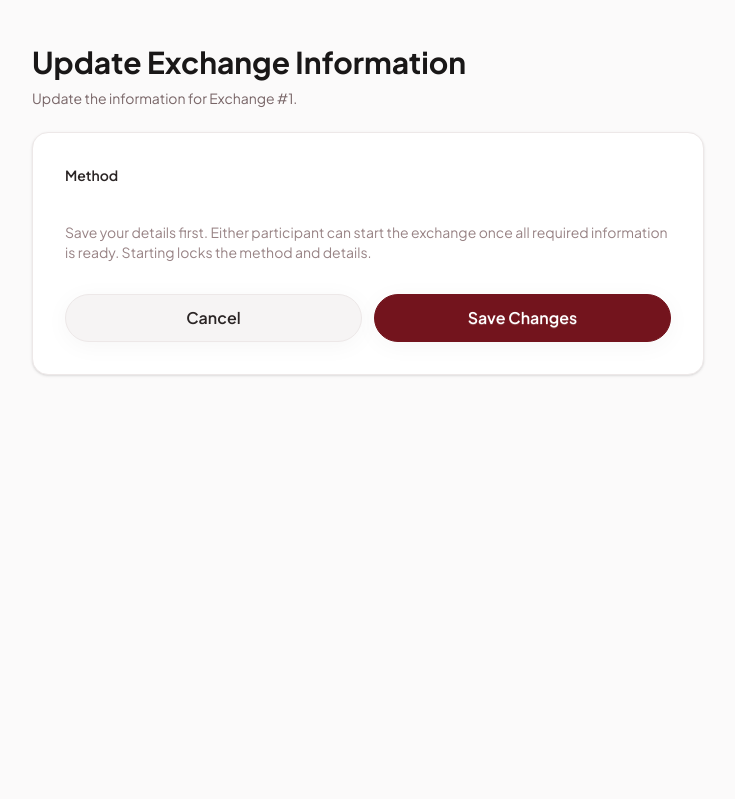
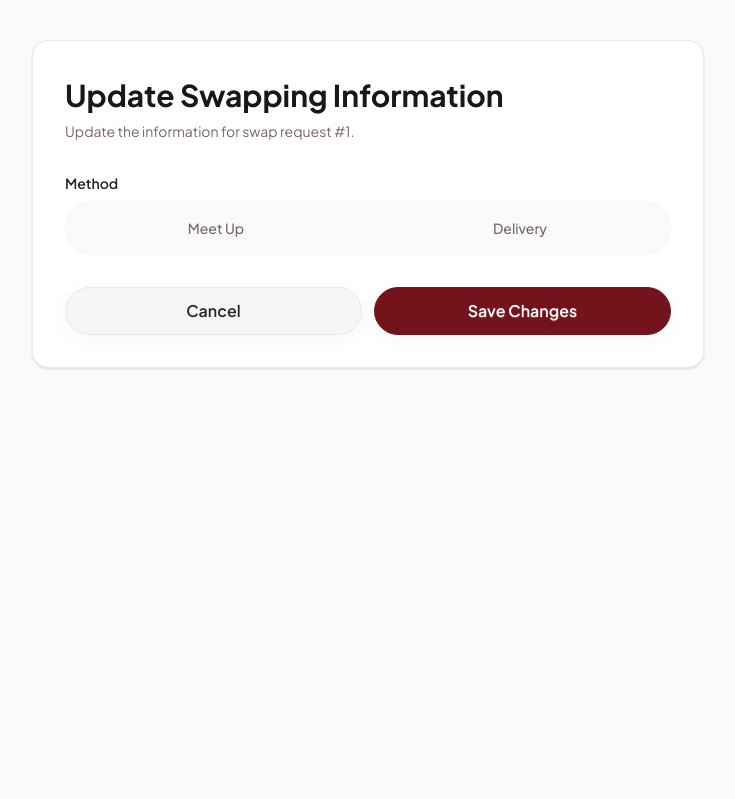
Before and after one commit to F12-PBP/swapify, a Django app: template apps/transaction/templates/transaction/transaction_update.html in a window 1280 px wide. Shown: the part 96-895 px from the top of the page, without its empty margins (272-1007 px from the left). Run offline with Django 5.2, Linux system fonts and the light colour scheme; the template is opened without the code that fills it: most values are stand-ins (such as "Sample title", 1, 10 or a date in 2020); form fields are guessed from the names that the template uses; style sheets or scripts are compiled from the project's sources; some libraries are stand-ins or nearby versions.

Commit message:
feat(transaction): implement frontend transaction_update

```diff
--- a/apps/transaction/templates/transaction/transaction_update.html
+++ b/apps/transaction/templates/transaction/transaction_update.html
@@ -2,25 +2,50 @@
 
 {% block content %}
 
+{% load static %}
+
 <div class="min-h-screen bg-neutral-20 py-10 px-4">
     <div class="max-w-2xl mx-auto">
 
-        <div class="mb-6">
-            <h1 class="text-3xl font-bold text-neutral-120 mt-1">
-                Update Exchange Information
-            </h1>
-
-            <p class="text-sm text-neutral-80 mt-2">
-                Update the information for Exchange #{{ transaction.id }}.
-            </p>
-        </div>
-
         <div class="card bg-neutral-10 border border-neutral-40 rounded-2xl shadow-sm">
             <div class="card-body p-6 md:p-8">
+                <div class="mb-6">
+                    <h1 class="text-3xl font-bold text-neutral-120 mt-1">
+                        Update Swapping Information
+                    </h1>
+
+                    <p class="text-sm text-neutral-80 mt-2">
+                        Update the information for swap request #{{ transaction.id }}.
+                    </p>
+                </div>
 
                 <form method="post" class="space-y-6" id="transaction-update-form">
 
                     {% csrf_token %}
+
+                    {% if form.requester_resi.errors or form.owner_resi.errors %}
+                        <div class="alert swap-alert swap-alert-error relative flex items-center justify-between mb-6">
+
+                            <!-- Left side: Icon + Text Content -->
+                            <div class="flex items-center space-x-4">
+                                <img src="{% static 'icons/alert-error.svg' %}" alt="Error" class="flex-shrink-0 w-8 h-8" />
+
+                                <div class="ml-4">
+                                    <p class="text-sm font-bold text-red-900">
+                                        Tracking number and courier are required for delivery.
+                                    </p>
+                                    <p class="text-xs text-neutral-600 mt-0.5 pl-3">
+                                        Update your delivery information to continue swapping!
+                                    </p>
+                                </div>
+                            </div>
+
+                            <!-- Dismiss close button -->
+                            <button type="button" class="swap-alert-close hover:opacity-70 transition-opacity" onclick="this.closest('div.alert').remove()">
+                                <img src="{% static 'icons/alert-close-error.svg' %}" alt="Close" class="w-6 h-6" />
+                            </button>
+                        </div>
+                    {% endif %}
 
                     {% if form.non_field_errors %}
                         <div class="rounded-xl bg-red-10 border border-red-30 px-4 py-3">
@@ -32,40 +57,47 @@
 
 
                     <div>
-                        <label for="{{ form.method.id_for_label }}" class="block text-sm font-semibold text-neutral-110 mb-2">
+                        <label class="block text-sm font-semibold text-neutral-110 mb-2">
                             {{ form.method.label }}
                         </label>
-                        {{ form.method }}
+
+                        <div class="hidden">
+                            {{ form.method }}
+                        </div>
+
+                        <div class="grid grid-cols-2 gap-3 p-1 bg-neutral-20 rounded-full border border-neutral-30" id="method-toggle-group">
+                            <button type="button" data-value="Meetup" class="py-3 px-4 rounded-full font-medium text-sm transition-all text-center">
+                                Meet Up
+                            </button>
+                            <button type="button" data-value="Delivery" class="py-3 px-4 rounded-full font-medium text-sm transition-all text-center">
+                                Delivery
+                            </button>
+                        </div>
+
                         {% for error in form.method.errors %}
                             <p class="text-sm text-red-base mt-2">{{ error }}</p>
                         {% endfor %}
-                        <p class="text-sm text-neutral-70 mt-2">
-                            Save your details first. Either participant can start the exchange once all required information is ready. Starting locks the method and details.
-                        </p>
                     </div>
 
                     <div data-method-fields="Delivery">
+                        {% if form.requester_resi %}
+                        <div>
+                            <div>
+                                <label class="block text-sm font-bold text-primary-base mt-4 mb-2">
+                                    {{ form.requester_courier.label }}
+                                </label>
 
-                        <div>
-                            <h2 class="text-lg font-bold text-neutral-120">
-                                Delivery Information
-                            </h2>
+                                {{ form.requester_courier }}
 
-                            <p class="text-sm text-neutral-70 mt-1 mb-5">
-                                Update the tracking and estimated delivery information.
-                            </p>
-                        </div>
-
-
-                        {% if form.requester_resi %}
-                        <div class="rounded-2xl bg-neutral-30 border border-neutral-40 p-5 space-y-5">
-
-                            <h3 class="font-bold text-neutral-120">
-                                Requester
-                            </h3>
+                                {% for error in form.requester_courier.errors %}
+                                    <p class="text-sm text-red-base mt-2">
+                                        {{ error }}
+                                    </p>
+                                {% endfor %}
+                            </div>
 
                             <div>
-                                <label class="block text-sm font-semibold text-neutral-110 mb-2">
+                                <label class="block text-sm font-bold text-primary-base mt-6 mb-2">
                                     {{ form.requester_resi.label }}
                                 </label>
 
@@ -79,7 +111,7 @@
                             </div>
 
                             <div>
-                                <label class="block text-sm font-semibold text-neutral-110 mb-2">
+                                <label class="block text-sm font-bold text-primary-base mt-6 mb-2">
                                     {{ form.requester_delivery_estimate.label }}
                                 </label>
 
@@ -97,14 +129,23 @@
                         {% endif %}
 
                         {% if form.owner_resi %}
-                        <div class="rounded-2xl bg-neutral-30 border border-neutral-40 p-5 space-y-5">
+                        <div>
+                            <div>
+                                <label class="block text-sm font-bold text-primary-base mt-4 mb-2">
+                                    {{ form.owner_courier.label }}
+                                </label>
 
-                            <h3 class="font-bold text-neutral-120">
-                                Owner
-                            </h3>
+                                {{ form.owner_courier }}
+
+                                {% for error in form.owner_courier.errors %}
+                                    <p class="text-sm text-red-base mt-2">
+                                        {{ error }}
+                                    </p>
+                                {% endfor %}
+                            </div>
 
                             <div>
-                                <label class="block text-sm font-semibold text-neutral-110 mb-2">
+                                <label class="block text-sm font-bold text-primary-base mt-6 mb-2">
                                     {{ form.owner_resi.label }}
                                 </label>
 
@@ -118,7 +159,7 @@
                             </div>
 
                             <div>
-                                <label class="block text-sm font-semibold text-neutral-110 mb-2">
+                                <label class="block text-sm font-bold text-primary-base mt-6 mb-2">
                                     {{ form.owner_delivery_estimate.label }}
                                 </label>
 
@@ -137,21 +178,9 @@
                     </div>
 
                     <div data-method-fields="Meetup">
-
                         <div>
-                            <h2 class="text-lg font-bold text-neutral-120">
-                                Meetup Information
-                            </h2>
-
-                            <p class="text-sm text-neutral-70 mt-1 mb-5">
-                                Update the agreed meetup details.
-                            </p>
-                        </div>
-
-                        <div class="rounded-2xl bg-secondary-10 border border-secondary-30 p-5 space-y-5">
-
                             <div>
-                                <label class="block text-sm font-semibold text-neutral-110 mb-2">
+                                <label class="block text-sm font-bold text-primary-base mt-4 mb-2">
                                     {{ form.meetup_date.label }}
                                 </label>
 
@@ -165,7 +194,7 @@
                             </div>
 
                             <div>
-                                <label class="block text-sm font-semibold text-neutral-110 mb-2">
+                                <label class="block text-sm font-bold text-primary-base mt-6 mb-2">
                                     {{ form.meetup_location.label }}
                                 </label>
 
@@ -212,14 +241,39 @@
 (function () {
     "use strict";
     var form = document.getElementById("transaction-update-form");
-    var method = form.querySelector('[name="method"]');
-    function showMethodFields() {
+    var methodInput = form.querySelector('[name="method"]');
+    var toggleButtons = form.querySelectorAll("#method-toggle-group button");
+
+    function updateView() {
+        var val = methodInput.value;
+
+        // Show/hide fields based on selected method
         form.querySelectorAll("[data-method-fields]").forEach(function (section) {
-            section.hidden = section.dataset.methodFields !== method.value;
+            section.hidden = section.dataset.methodFields !== val;
+        });
+
+        // Update toggle button active states matching the screenshot style
+        toggleButtons.forEach(function (btn) {
+            if (btn.dataset.value === val) {
+                btn.className = "py-3 px-4 rounded-full font-medium text-sm transition-all text-center bg-primary-base text-neutral-10 shadow-sm";
+            } else {
+                btn.className = "py-3 px-4 rounded-full font-medium text-sm transition-all text-center text-neutral-80 hover:text-neutral-110";
+            }
         });
     }
-    method.addEventListener("change", showMethodFields);
-    showMethodFields();
+
+    // Bind click events to custom pill buttons
+    toggleButtons.forEach(function (btn) {
+        btn.addEventListener("click", function () {
+            methodInput.value = btn.dataset.value;
+            updateView();
+        });
+    });
+
+    if (methodInput) {
+        methodInput.addEventListener("change", updateView);
+        updateView();
+    }
 })();
 </script>
 
```
Also changed, not shown: apps/transaction/forms.py (+56 -95 lines).
